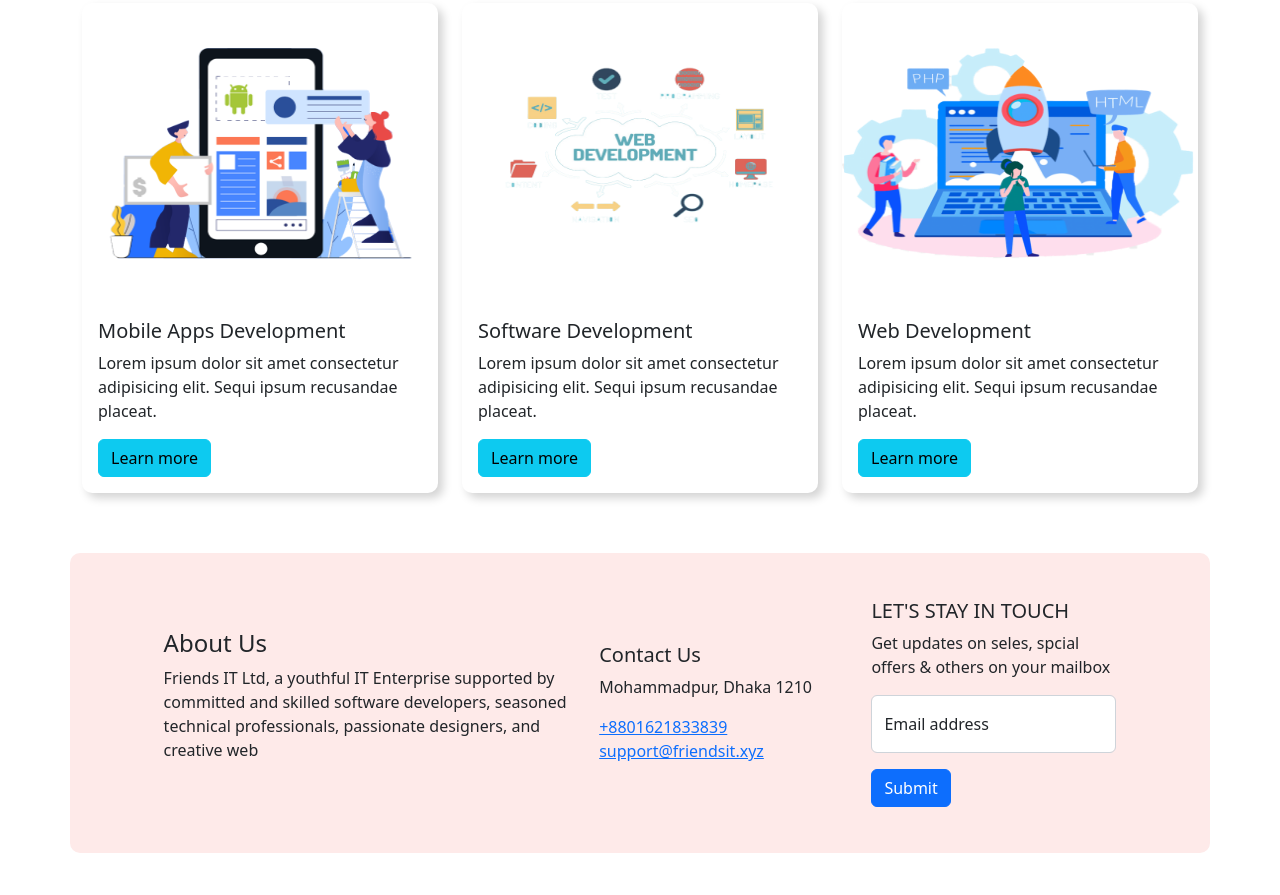
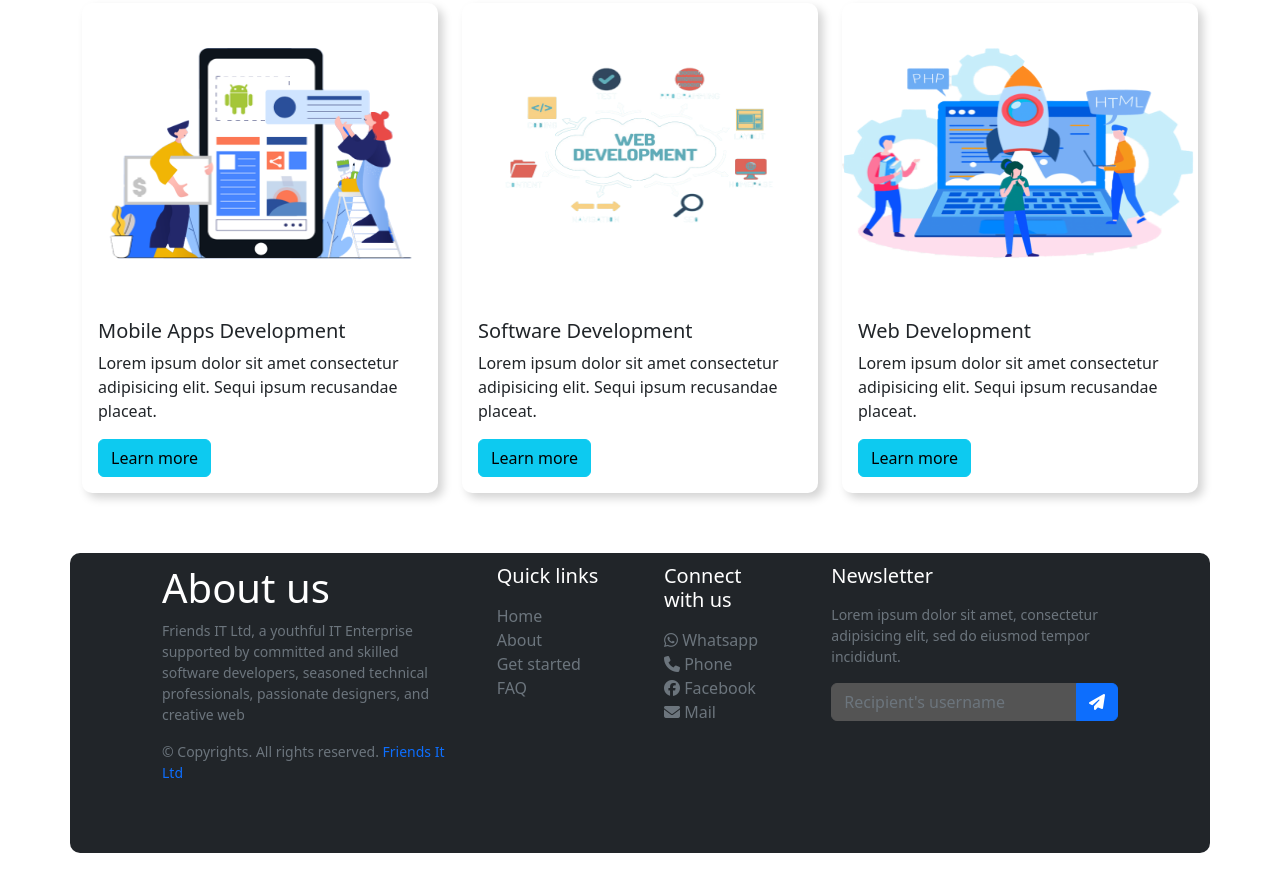
Before and after one commit to official-mafuzalam/friends-it-ltd, a plain HTML site: page index.html in a window 1280 px wide. Shown: the part 1165-2060 px from the top of the page. Drawn offline with nearby package versions, Linux system fonts and the light colour scheme.

Commit message:
footer updated

```diff
--- a/index.html
+++ b/index.html
@@ -5,10 +5,13 @@
   <meta charset="UTF-8">
   <meta http-equiv="X-UA-Compatible" content="IE=edge">
   <meta name="viewport" content="width=device-width, initial-scale=1.0">
-  <title>Friends IT LTD</title>
+  <title>Friends IT Ltd</title>
   <link href="https://cdn.jsdelivr.net/npm/bootstrap@5.2.0/dist/css/bootstrap.min.css" rel="stylesheet"
     integrity="sha384-gH2yIJqKdNHPEq0n4Mqa/HGKIhSkIHeL5AyhkYV8i59U5AR6csBvApHHNl/vI1Bx" crossorigin="anonymous">
+  <script src="https://kit.fontawesome.com/b3e3482d82.js" crossorigin="anonymous"></script>
   <link rel="stylesheet" href="style/style.css">
+  <link rel="icon" type="image/png" href="images/fabicon.png">
+
 </head>
 
 <body>
@@ -147,36 +150,61 @@
     </div>
   </div>
 
+
   <div class="container d-flex align-items-center justify-content-around" id="contact">
-    <div class="col-md-5">
-      <h4>About Us</h4>
-      <p>Friends IT Ltd, a youthful IT Enterprise supported by committed and skilled software developers, seasoned
-        technical professionals, passionate designers, and creative web</p>
-    </div>
-    <div class="col-md-3">
-      <h5>Contact Us</h5>
-      <p>Mohammadpur, Dhaka 1210</p>
-      <a href="tel:+8801621833839">+8801621833839</a>
-      <br>
-      <a href="mailto:support@friendsit.xyz">support@friendsit.xyz</a>
-    </div>
-    <div class="col-md-3">
-      <div>
-        <h5>LET'S STAY IN TOUCH</h5>
-        <p>Get updates on seles, spcial offers & others on your mailbox</p>
-        <div class="form-floating mb-3">
-          <input type="email" class="form-control" id="floatingInput" placeholder="name@example.com">
-          <label for="floatingInput">Email address</label>
+    <!-- FOOTER -->
+    <footer class="w-100 py-4 flex-shrink-0">
+      <div class="container py-4">
+        <div class="row gy-4 gx-5">
+          <div class="col-lg-4 col-md-6">
+            <h5 class="h1 text-white">About us</h5>
+
+            <p class="small text-muted">Friends IT Ltd, a youthful IT Enterprise supported by committed and skilled
+              software developers, seasoned technical professionals, passionate designers, and creative web</p>
+
+            <p class="small text-muted mb-0">&copy; Copyrights. All rights reserved. <a class="text-primary"
+                href="#">Friends It Ltd</a></p>
+          </div>
+          <div class="col-lg-2 col-md-6">
+            <h5 class="text-white mb-3">Quick links</h5>
+            <ul class="list-unstyled text-muted">
+              <li><a href="#">Home</a></li>
+              <li><a href="#">About</a></li>
+              <li><a href="#">Get started</a></li>
+              <li><a href="#">FAQ</a></li>
+            </ul>
+          </div>
+          <div class="col-lg-2 col-md-6">
+            <h5 class="text-white mb-3">Connect with us</h5>
+            <ul class="list-unstyled text-muted">
+              <li><a href="https://wa.me/+8801621833839" target="_blank"><i class="fa-brands fa-whatsapp"></i>  Whatsapp</a></li>
+              <li><a href="#"><i class="fa-solid fa-phone"></i>  Phone</a></li>
+              <li><a href="#"><i class="fa-brands fa-facebook"></i>  Facebook</a></li>
+              <li><a href="mailto: support@friendsit.xyz"><i class="fa-solid fa-envelope"></i>  Mail</a></li>
+            </ul>
+          </div>
+          <div class="col-lg-4 col-md-6">
+            <h5 class="text-white mb-3">Newsletter</h5>
+            <p class="small text-muted">Lorem ipsum dolor sit amet, consectetur adipisicing elit, sed do eiusmod tempor
+              incididunt.</p>
+            <form action="#">
+              <div class="input-group mb-3">
+                <input class="form-control" type="text" placeholder="Recipient's username"
+                  aria-label="Recipient's username" aria-describedby="button-addon2">
+                <button class="btn btn-primary" id="btn-subscribe" type="button"><i
+                    class="fas fa-paper-plane"></i></button>
+              </div>
+            </form>
+          </div>
         </div>
-        <button id="btn-subscribe" class="btn btn-primary">Submit</button>
       </div>
-    </div>
+    </footer>
   </div>
 
 
 
   <script>
-    document.getElementById("btn-subscribe").addEventListener("click", function(){
+    document.getElementById("btn-subscribe").addEventListener("click", function () {
       alert("Thanks for stay with us.");
     })
   </script>
--- a/style/style.css
+++ b/style/style.css
@@ -17,11 +17,49 @@
 
 #contact {
     height: 300px;
-    background-color: #feeae9;
     border-radius: 10px;
+    background: #212529;
     padding: 80px;
 }
 
-.service-img{
+.service-img {
     height: 300px;
 }
+
+/*  */
+
+/* body {
+    background: #2a2e32;
+} */
+
+.text-small {
+    font-size: 0.9rem;
+}
+
+a {
+    color: inherit;
+    text-decoration: none;
+    transition: all 0.3s;
+}
+
+a:hover,
+a:focus {
+    text-decoration: none;
+}
+
+.form-control {
+    color: #feeae9;
+    background: #98c2ef;
+    background: #545454;
+    border-color: #545454;
+}
+
+.form-control:focus {
+    background: #98c2ef;
+}
+
+
+
+/* ==========================================
+      CUSTOM UTILS CLASSES
+    ========================================== */
```
Also changed, not shown: images/fabicon.png (added), images/icon.png, images/icons/call.png (deleted), images/icons/location.png (deleted), images/icons/mail.png (deleted).
